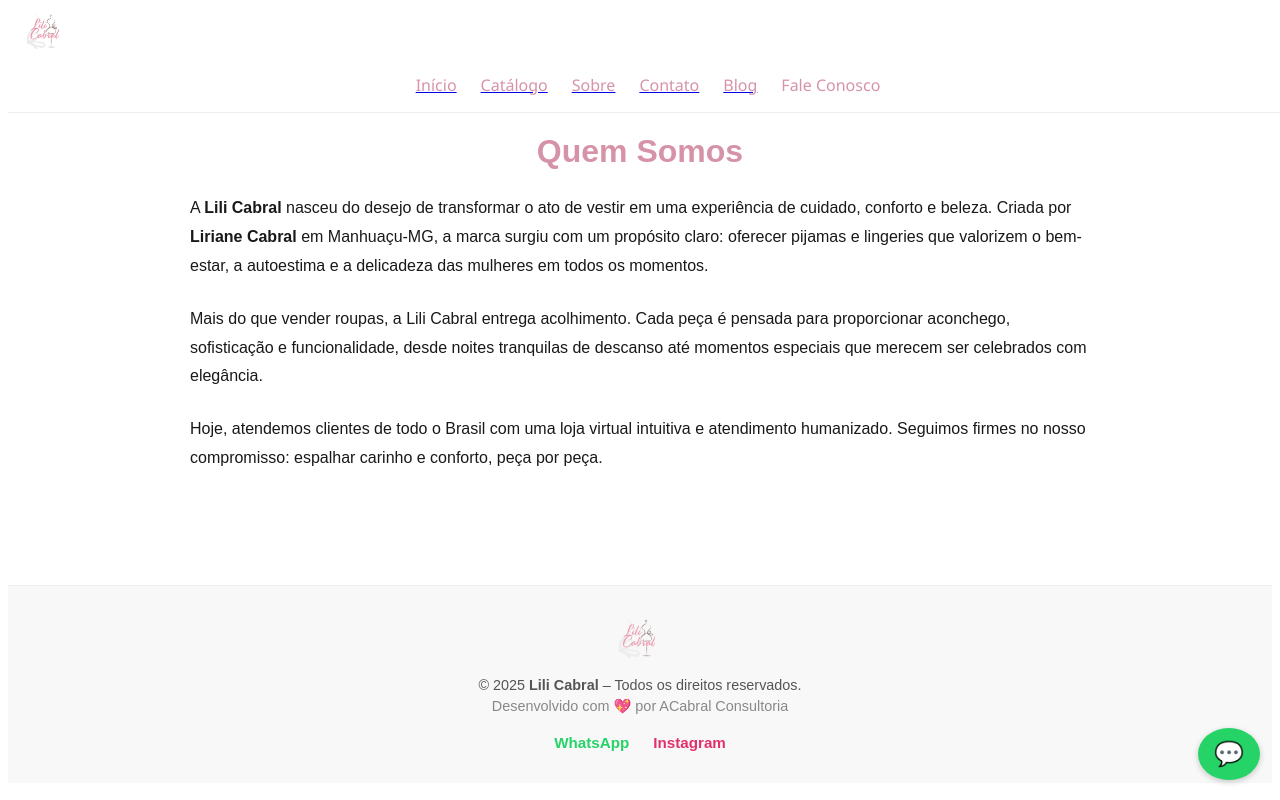
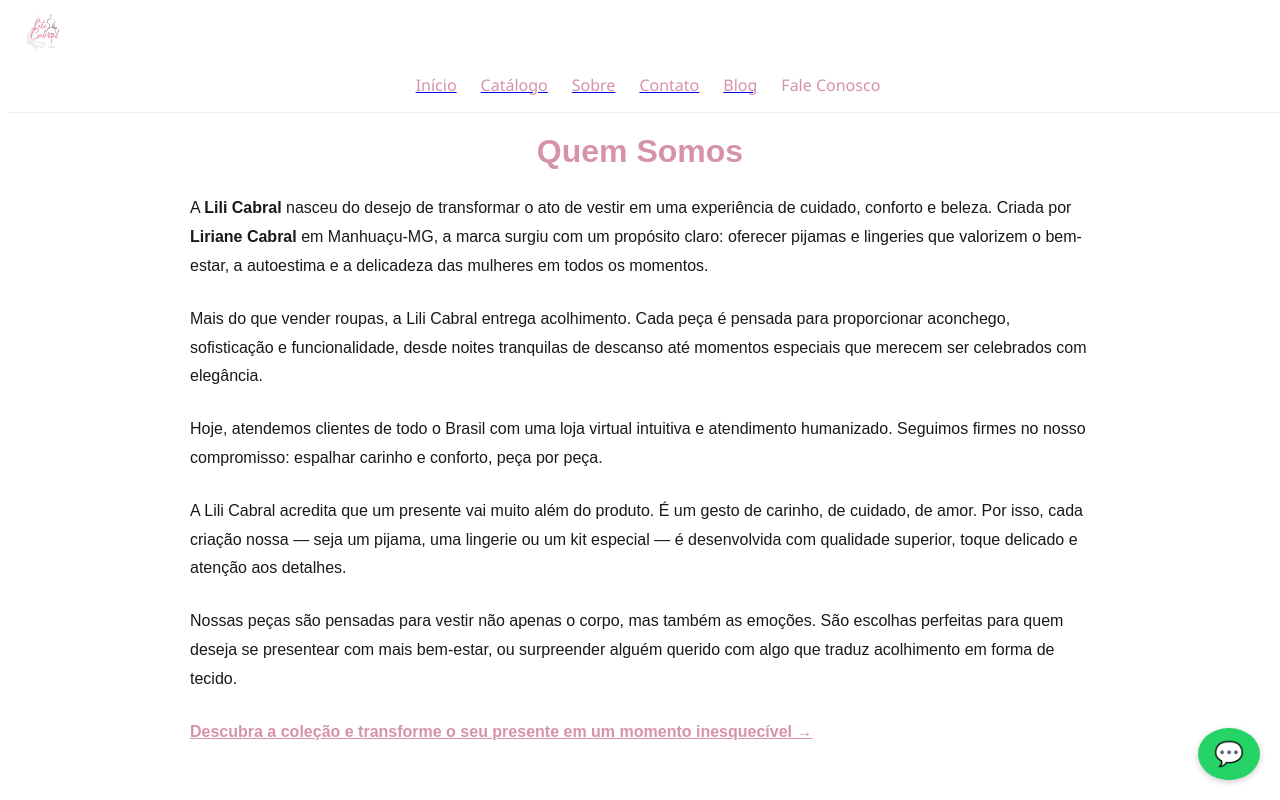
Before and after one commit to adaltoncabral/site-lili-cabral, a Next.js app: page /sobre in a window 1280 px wide. Shown: the top 800 px of the page. Built offline with nearby package versions, Linux system fonts and the light colour scheme.

Commit message:
Update sobre.js

```diff
--- a/pages/sobre.js
+++ b/pages/sobre.js
@@ -43,8 +43,22 @@
           Mais do que vender roupas, a Lili Cabral entrega acolhimento. Cada peça é pensada para proporcionar aconchego, sofisticação e funcionalidade, desde noites tranquilas de descanso até momentos especiais que merecem ser celebrados com elegância.
         </p>
 
-        <p style={{ fontSize: '1rem', lineHeight: '1.8' }}>
+        <p style={{ fontSize: '1rem', lineHeight: '1.8', marginBottom: '1.5rem' }}>
           Hoje, atendemos clientes de todo o Brasil com uma loja virtual intuitiva e atendimento humanizado. Seguimos firmes no nosso compromisso: espalhar carinho e conforto, peça por peça.
+        </p>
+
+        <p style={{ fontSize: '1rem', lineHeight: '1.8', marginTop: '1.5rem' }}>
+          A Lili Cabral acredita que um presente vai muito além do produto. É um gesto de carinho, de cuidado, de amor. Por isso, cada criação nossa — seja um pijama, uma lingerie ou um kit especial — é desenvolvida com qualidade superior, toque delicado e atenção aos detalhes.
+        </p>
+
+        <p style={{ fontSize: '1rem', lineHeight: '1.8', marginTop: '1.5rem' }}>
+          Nossas peças são pensadas para vestir não apenas o corpo, mas também as emoções. São escolhas perfeitas para quem deseja se presentear com mais bem-estar, ou surpreender alguém querido com algo que traduz acolhimento em forma de tecido.
+        </p>
+
+        <p style={{ fontSize: '1rem', lineHeight: '1.8', marginTop: '1.5rem' }}>
+          <a href="/catalogo" style={{ color: '#d693a8', textDecoration: 'underline', fontWeight: 'bold' }}>
+            Descubra a coleção e transforme o seu presente em um momento inesquecível →
+          </a>
         </p>
       </main>
 
```
